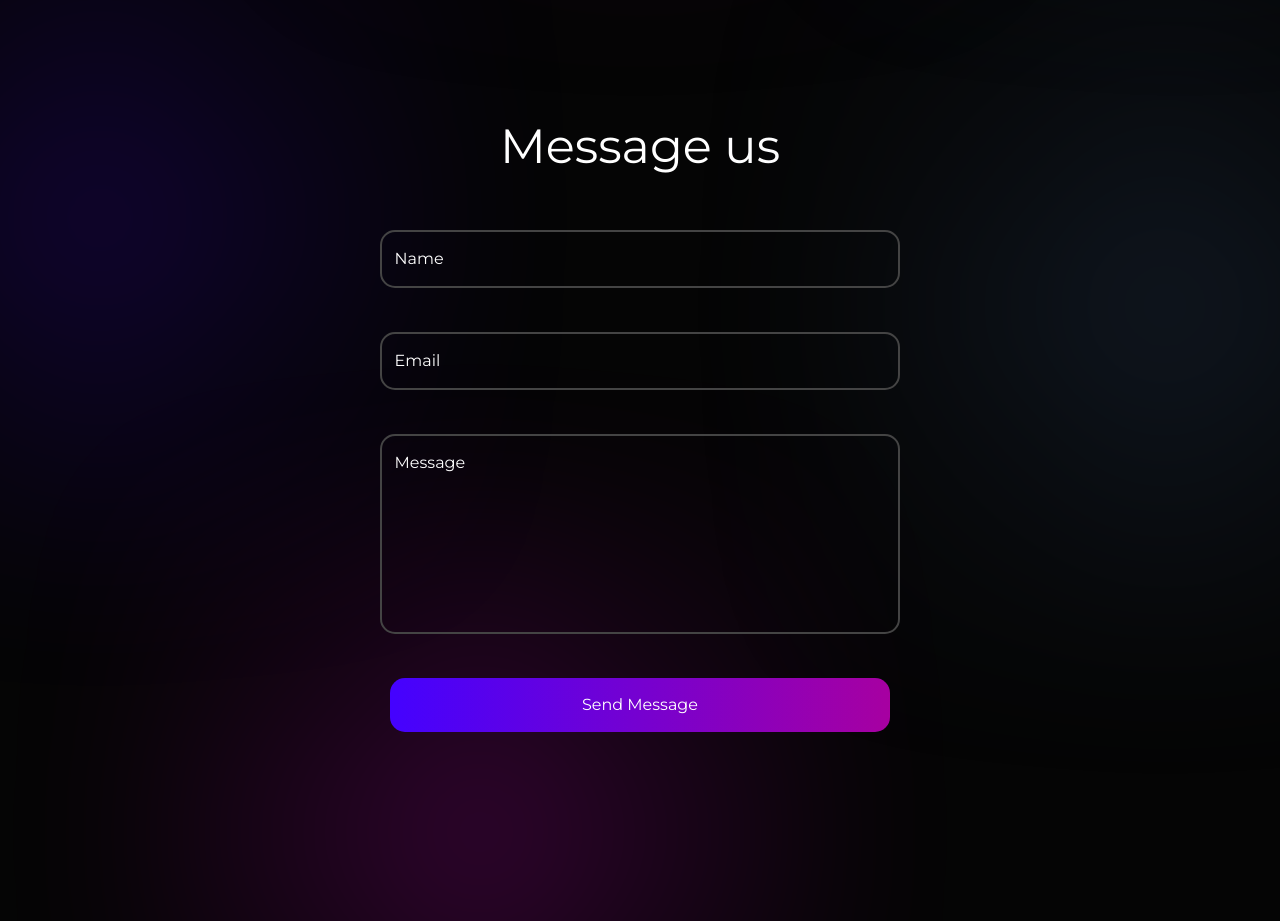
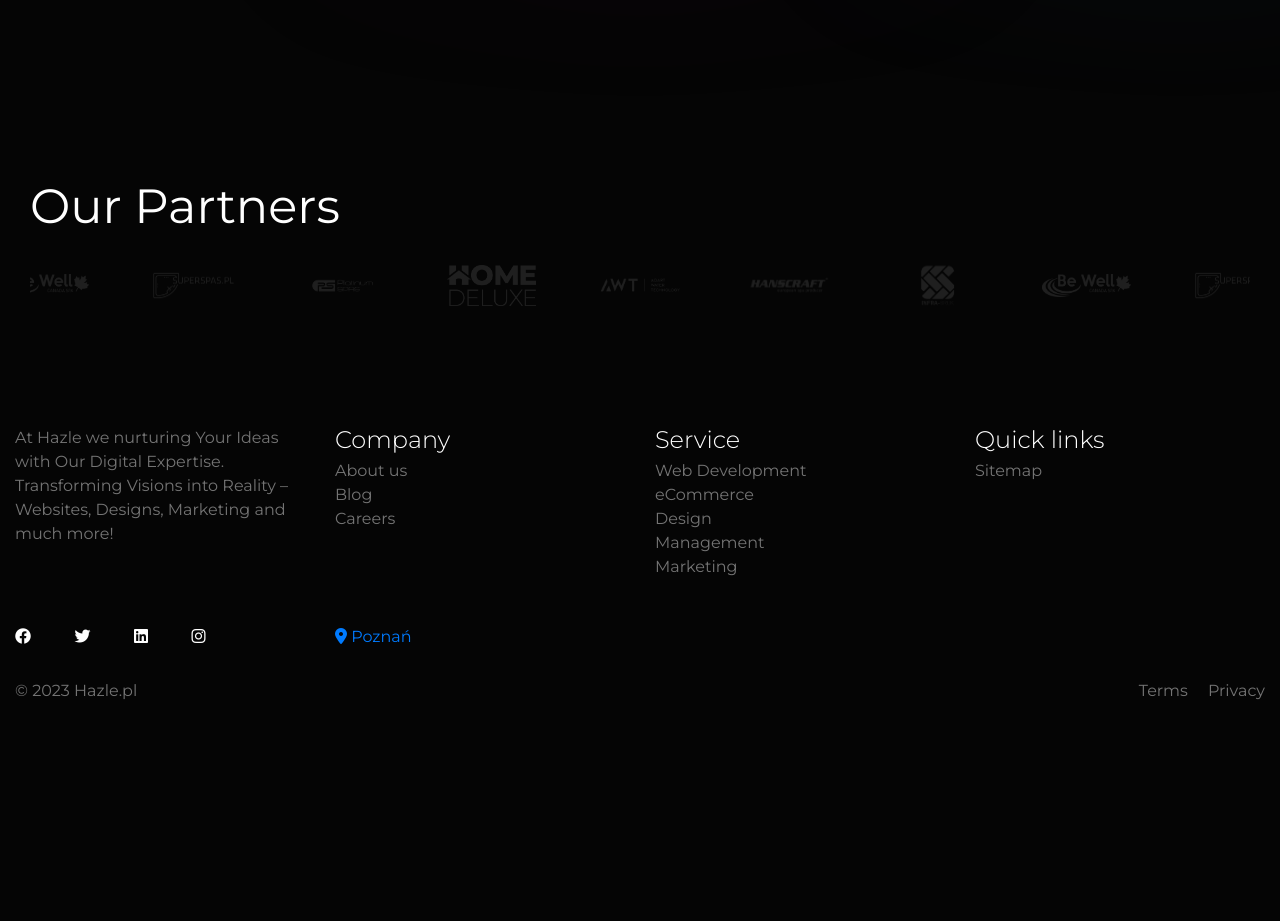
Before and after one commit to hazle-pl/hazle.pl, a React (Create React App) app in the folder app/: page / in a window 1280 px wide. Shown: the part 2783-3704 px from the top of the page. After the commit the page ends 3516 px from the top, so only its background shows below. Built offline with nearby package versions, Linux system fonts and the light colour scheme.

Commit message:
Update home.tsx

```diff
--- a/app/src/pages/home.tsx
+++ b/app/src/pages/home.tsx
@@ -159,7 +159,7 @@ export const Home: React.FC = () => {
         </div>
       </section>
 
-      <section id="contact-us" className="bg-neutral-900">
+      {/* <section id="contact-us" className="bg-neutral-900">
         <div className="content-wrapper">
           <Container  className='margin-top-5 margin-bottom-5'>
           <div className="blob bg-secondary-700 left"></div>
@@ -173,7 +173,7 @@ export const Home: React.FC = () => {
             </Row>
           </Container>
         </div>
-      </section>
+      </section> */}
 
       {/* Section Partners */}
       <section className="bg-neutral-900 padding-top-4 padding-bottom-4">
```
